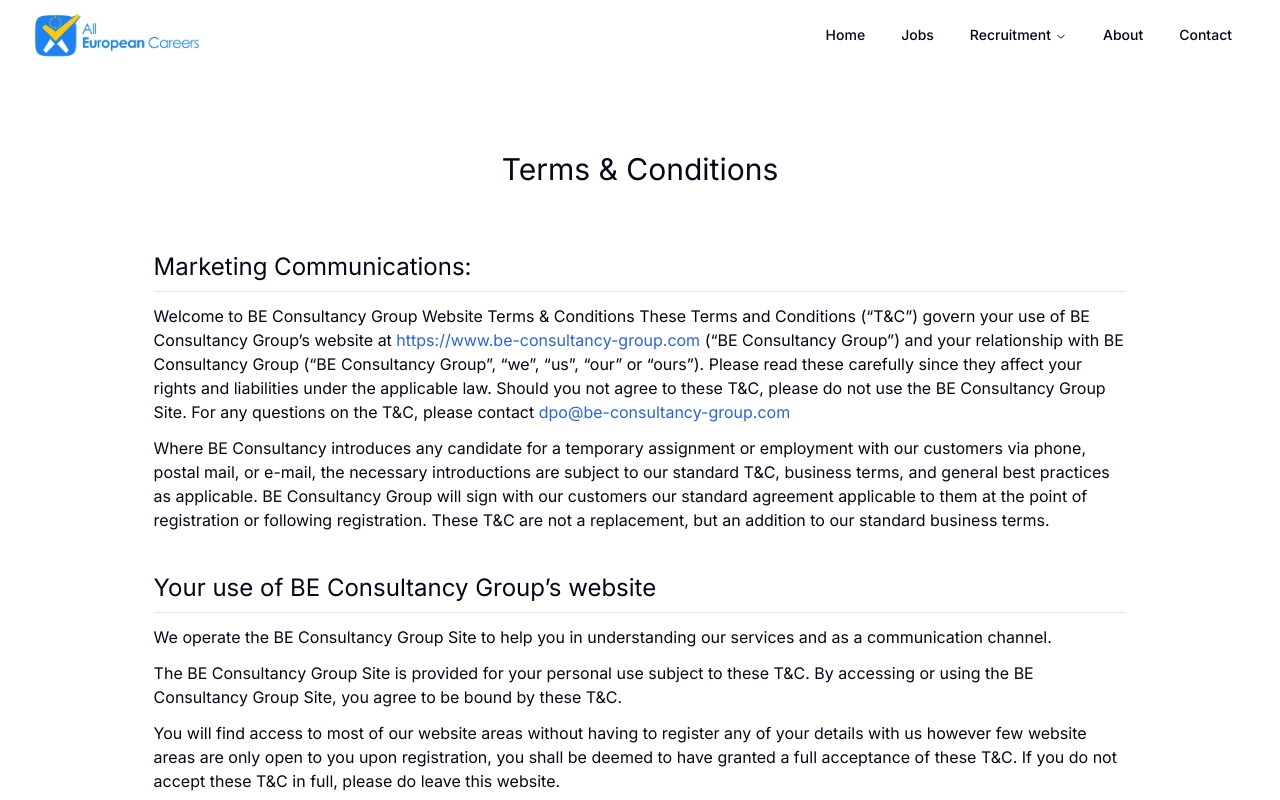
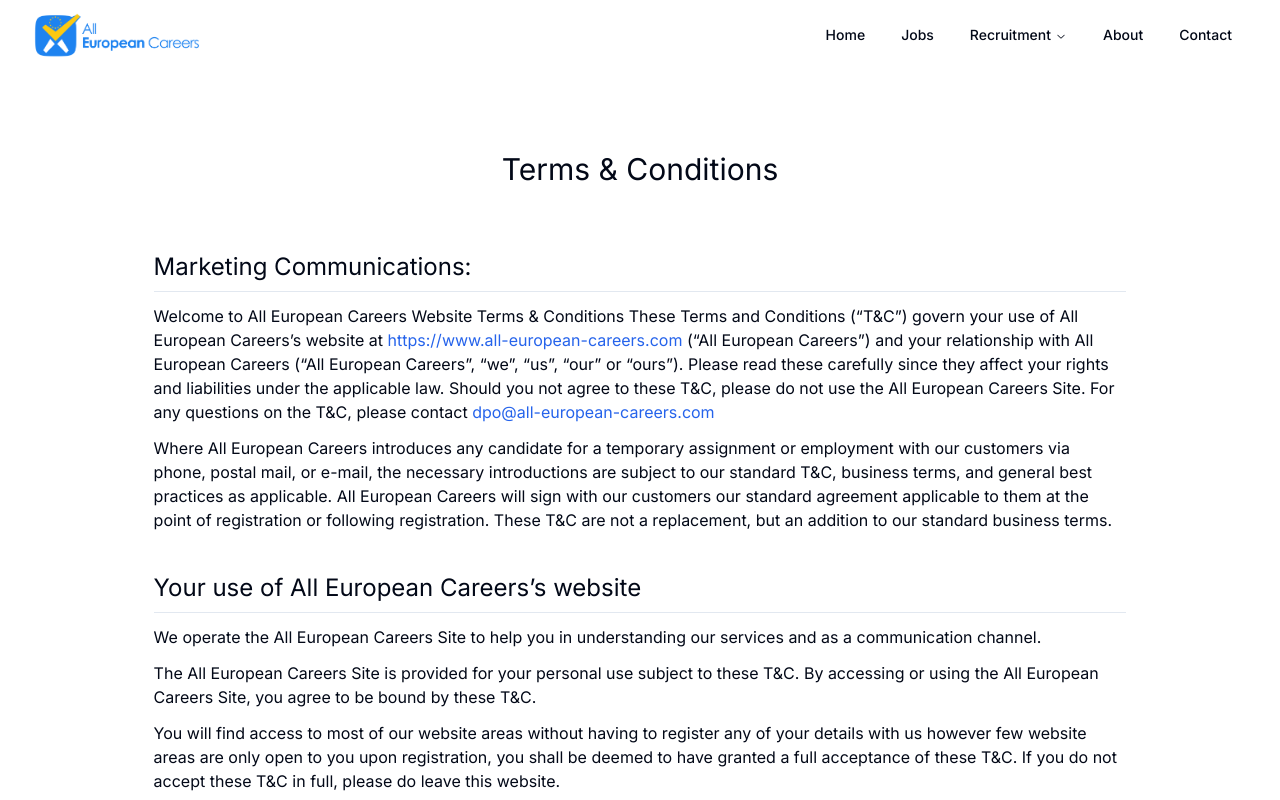
Before and after one commit to aecgithub/jobboard-nextjs, a Next.js app: page /terms-and-condition in a window 1280 px wide. Shown: the top 800 px of the page. Built offline with nearby package versions, Linux system fonts and the light colour scheme.

Commit message:
changed email config

```diff
--- a/app/api/contact/route.js
+++ b/app/api/contact/route.js
@@ -6,20 +6,20 @@
     const {name,email,subject,message} = await request.json()
     let res = []
     const transporter = nodemailer.createTransport({
-    host:  `mail.be-consultancy-group.com`,
+        host:  `mail.all-european-careers.com`,
     port: 465,
     secure: true,
     auth: {
-      user: `info@be-consultancy-group.com`,
-        pass: `8z$rY^fH0JbZ`,
+      user: `info@all-european-careers.com`,
+        pass: `vEw9.DTYjAr7`,
     },
     })
 
     try {
         const emailRes = await transporter.sendMail({
-        from: 'info@be-consultancy-group.com',
-          to : 'info@be-consultancy-group.com',
-        //   to : 'malin.pramoditha@gmail.com',
+        from: 'info@all-european-careers.com',
+        //   to : 'info@all-european-careers.com',
+          to : 'malin.pramoditha@gmail.com',
           subject: `Contact form submission from ${new Date().toLocaleString('en-US', { timeZone: 'Europe/Madrid' })} `,
           html: `
                 <!DOCTYPE html>
@@ -32,7 +32,7 @@
                         <table cellpadding="0" cellspacing="0" width="100%" style="max-width: 600px; margin: 0 auto; border-collapse: collapse;">
                             <tr>
                                 <td style="background-color: #f4f4f4; padding: 20px; text-align: center;">
-                                    <img src="https://bec-new.netlify.app//images/logo.png" width="200px"/>
+                                    <img src="https://aec-nextjs.netlify.app/images/logo.png" width="200px"/>
                                 </td>
                             </tr>
                             <tr>
--- a/app/api/reply/route.js
+++ b/app/api/reply/route.js
@@ -6,19 +6,19 @@
     const {name,email} = await request.json()
     let res = []
     const transporter = nodemailer.createTransport({
-        host:  `mail.be-consultancy-group.com`,
+    host:  `mail.all-european-careers.com`,
     port: 465,
     secure: true,
     auth: {
-        user: `info@be-consultancy-group.com`,
-        pass: `8z$rY^fH0JbZ`,
+        user: `info@all-european-careers.com`,
+        pass: `vEw9.DTYjAr7`,
     },
     })
 
     try {
         const emailRes = await transporter.sendMail({
             from: 'no-reply@all-european-careers.com',
-        //   to : 'info@all-european-careers.com',
+        //   to : 'malin.pramoditha@gmail.com',
           to : email,
             subject: `We have received your message`,
           html: `
@@ -32,7 +32,7 @@
                         <table cellpadding="0" cellspacing="0" width="100%" style="max-width: 600px; margin: 0 auto; border-collapse: collapse;">
                             <tr>
                                 <td style="background-color: #f4f4f4; padding: 20px; text-align: center;">
-                                    <img src="https://bec-new.netlify.app//images/logo.png" width="200px"/>
+                                    <img src="https://aec-nextjs.netlify.app/images/logo.png" width="200px"/>
                                 </td>
                             </tr>
                             <tr>
--- a/app/components/ContactForm.js
+++ b/app/components/ContactForm.js
@@ -21,7 +21,7 @@
 
     function sendEmail() {
         try {
-            const data = fetch('https://bec-new.netlify.app/api/contact', {
+            const data = fetch('https://aec-nextjs.netlify.app/api/contact', {
                 method: 'POST',
                 body: JSON.stringify({
                     name: name,
@@ -44,7 +44,7 @@
 
     function sendReply() {
         try {
-            const data = fetch('https://bec-new.netlify.app/api/reply', {
+            const data = fetch('https://aec-nextjs.netlify.app/api/reply', {
                 method: 'POST',
                 body: JSON.stringify({
                     name: name,
--- a/app/privacy-policy/page.js
+++ b/app/privacy-policy/page.js
@@ -1,11 +1,11 @@
 import React from 'react'
 
 export default function page() {
-    const url = 'https://www.be-consultancy-group.com/'
-    const website = 'be-consultancy-group.com'
-    const name = 'BE Consultancy Group'
-    const address = 'De Vrièrestraat 54 - 201B-2000 Belgium'
-    const email = "dpo@be-consultancy-group.com"
+    const url = 'https://www.all-european-careers.com'
+    const website = 'www.all-european-careers.com'
+    const name = 'All European Careers'
+    const address = 'C. De Manuel Galiana i Uriarte, 5, Bajo C, 03100, Alicante, Spain'
+    const email = "dpo@all-european-careers.com"
     const date = "13/07/2021"
 
   return (
--- a/app/terms-and-condition/page.js
+++ b/app/terms-and-condition/page.js
@@ -1,11 +1,11 @@
 import React from 'react'
 
 export default function page() {
-    const url = 'https://www.be-consultancy-group.com'
-    const website = 'be-consultancy-group.com'
-    const name = 'BE Consultancy Group'
+    const url = 'https://www.all-european-careers.com'
+    const website = 'www.all-european-careers.com'
+    const name = 'All European Careers'
     const address = 'De Vrièrestraat 54 - 201B-2000 Belgium'
-    const email = "dpo@be-consultancy-group.com"
+    const email = "dpo@all-european-careers.com"
     const date = "13/07/2021"
 
     return (
@@ -23,7 +23,7 @@
                         <div className='py-4 flex flex-col gap-3'>
                             <h6 className='text-2xl py-2 border-b'>Marketing Communications:</h6>
                             <p>Welcome to {name} Website Terms & Conditions These Terms and Conditions (“T&C”) govern your use of {name}’s website at <a href={url} className='text-primary'>{url}</a> (“{name}”) and your relationship with {name} (“{name}”, “we”, “us”, “our” or “ours”). Please read these carefully since they affect your rights and liabilities under the applicable law. Should you not agree to these T&C, please do not use the {name} Site. For any questions on the T&C, please contact <a href={`mailto:${email}`} className='text-primary'>{email}</a></p>
-                            <p>Where BE Consultancy introduces any candidate for a temporary assignment or employment with our customers via phone, postal mail, or e-mail, the necessary introductions are subject to our standard T&C, business terms, and general best practices as applicable. {name} will sign with our customers our standard agreement applicable to them at the point of registration or following registration. These T&C are not a replacement, but an addition to our standard business terms.</p>
+                            <p>Where {name} introduces any candidate for a temporary assignment or employment with our customers via phone, postal mail, or e-mail, the necessary introductions are subject to our standard T&C, business terms, and general best practices as applicable. {name} will sign with our customers our standard agreement applicable to them at the point of registration or following registration. These T&C are not a replacement, but an addition to our standard business terms.</p>
                         </div>
 
                         <div className='py-4 flex flex-col gap-3'>
```
